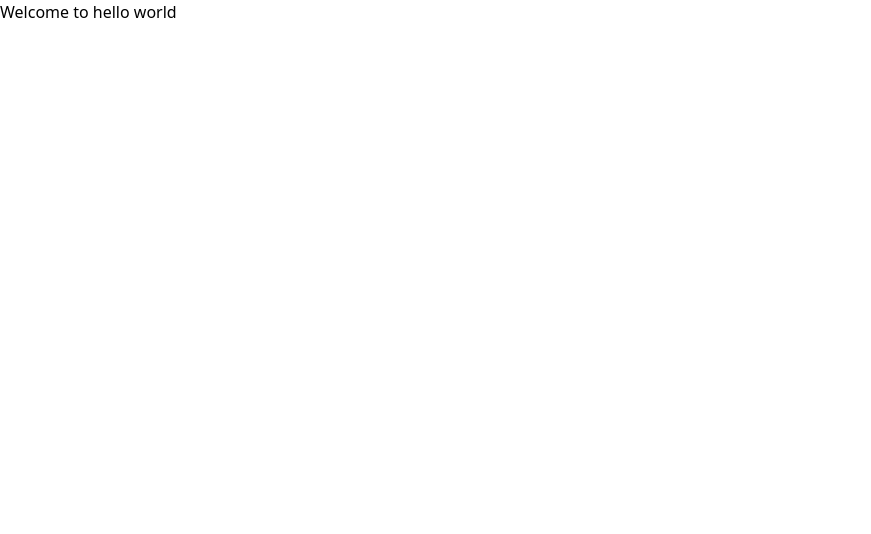
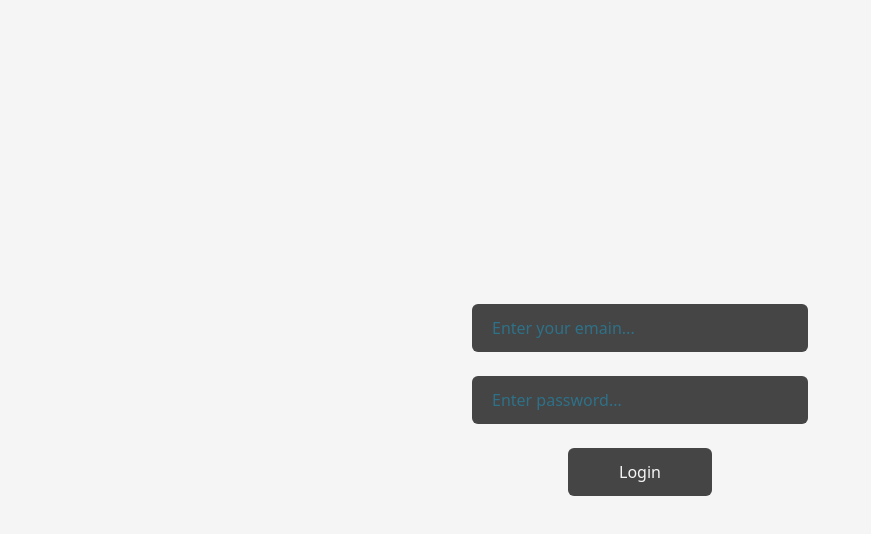
Before and after one commit to silentFellow/AI_Website, a React (Vite) app in the folder client/: page /admin/login in a window 1280 px wide. Shown: the top 534 px of the page, without its empty margins (0-871 px from the left). Built offline with nearby package versions, Linux system fonts and the light colour scheme.

Commit message:
login page

```diff
--- a/client/package.json
+++ b/client/package.json
@@ -12,6 +12,8 @@
   "dependencies": {
     "axios": "^1.5.1",
     "react": "^18.2.0",
+    "react-cookie": "^6.1.1",
+    "react-cookies": "^0.1.1",
     "react-dom": "^18.2.0",
     "react-router-dom": "^6.17.0"
   },
--- a/client/src/App.jsx
+++ b/client/src/App.jsx
@@ -1,8 +1,23 @@
 import React from 'react'
+import { BrowserRouter as Router, Routes, Route } from 'react-router-dom';
+import AdminLogin from './pages/AdminLogin';
+import Home from './pages/Home';
+import Admin from './pages/Admin';
+import { PrivateRouteForAdmin, PrivateRouteForLogin } from './pages/PrivateRoutes/PrivateRoute';
 
 const App = () => {
   return (
-    <div>Welcome to hello world</div>
+    <Router>
+      <Routes>
+        <Route path='/' element={<Home />} />
+        <Route element={<PrivateRouteForAdmin />}>
+          <Route path='/admin/details' element={<Admin />} />
+        </Route>
+        <Route element={<PrivateRouteForLogin />}>
+          <Route path='/admin/login' element={<AdminLogin />} />
+        </Route>
+      </Routes>
+    </Router>
   );
 }
 
--- /dev/null
+++ b/client/src/api/app.jsx
@@ -0,0 +1,7 @@
+import axios from 'axios'
+
+const instance = axios.create({
+  baseURL: 'http://127.0.0.1:8000'
+})
+
+export default instance
--- /dev/null
+++ b/client/src/pages/Admin.jsx
@@ -0,0 +1,9 @@
+import React from 'react'
+
+const Admin = () => {
+  return (
+    <div>Admin</div>
+  )
+}
+
+export default Admin
--- a/client/src/pages/AdminLogin.jsx
+++ b/client/src/pages/AdminLogin.jsx
@@ -1,23 +1,71 @@
 import React from 'react'
+import { useRef, useState } from 'react'
+import { useNavigate } from 'react-router-dom'
+import { useCookies } from 'react-cookie'
+import userApi from '../api/app'
 
 const AdminLogin = () => {
+
+  const navigate = useNavigate()
+  const [_, setCookie] = useCookies(["user"]);
+
+  const emailRef = useRef()
+  const passRef = useRef()
+  const [message, setMessage] = useState('')
+
+  const login = async () => {
+    const userName = emailRef.current.value
+    const password = passRef.current.value
+
+    try {
+      if(userName == '' || password == '') {
+        setMessage("Enter all details.")
+        return
+      }
+      setMessage('Please wait...')
+      const res = await userApi.get(`/users/login/${userName}`)
+      console.log(res)
+      if(res.data.password === password) {
+        setCookie('user', res.data.userName)
+        navigate('/admin/details')
+      }
+      else {
+        setMessage("ID or password don't match")
+      }
+    }
+    catch(e) {
+      setMessage("Something went wrong")
+      console.log(e)
+    }
+    finally {
+      setTimeout(() => setMessage(''), 3000)
+    }
+  }
+
   return (
-    <main className="h-screen w-screen flex justify-center items-center">
-      <section className="flex p-2">
+    <main className="h-screen w-screen flex justify-center items-center bg-primary">
+      <section className="flex flex-col justify-center items-center rounded-md">
         <input
           type="text"
           placeholder='Enter your emain...'
-          className=''
+          className='bg-secondary placeholder:text-ascent text-primary p-3 px-5 rounded-md my-3 w-[21rem]'
+          ref={emailRef}
         />
         <input
           type="password"
           placeholder='Enter password...'
-          className=''
+          className='bg-secondary placeholder:text-ascent text-primary p-3 px-5 rounded-md my-3 w-[21rem]'
+          ref={passRef}
         />
+
+        <section className={`${message == '' ? 'hidden' : "w-[21rem] flex justify-center items-center bg-secondary text-primary my-2 p-3"}`}>
+          <span>{message}</span>
+        </section>
 
         <button
           type='submit'
-          className=''
+          className='bg-secondary placeholder:text-ascent text-primary p-3 px-5 rounded-md my-3 hover:opacity-90 w-[9rem]'
+          onClick={login}
         >
           Login
         </button>
--- /dev/null
+++ b/client/src/pages/Home.jsx
@@ -0,0 +1,12 @@
+import React from 'react'
+import { Link } from 'react-router-dom'
+
+const Home = () => {
+  return (
+    <button className="bg-black p-3">
+      <Link to='/admin/login'><span className='text-white'>AdminLogin</span></Link>
+    </button>
+  )
+}
+
+export default Home
--- /dev/null
+++ b/client/src/pages/PrivateRoutes/PrivateRoute.jsx
@@ -0,0 +1,21 @@
+import { Outlet, Navigate } from "react-router-dom";
+import { useCookies } from 'react-cookie'
+
+const PrivateRouteForAdmin = () => {
+  const [cookies, _] = useCookies(["user"]);
+  return (
+    cookies.user != undefined ? <Outlet /> : <Navigate to='/admin/login' />
+  )
+}
+
+const PrivateRouteForLogin = () => {
+  const [cookies, _] = useCookies(["user"]);
+  return (
+    cookies.user == undefined ? <Outlet /> : <Navigate to='/admin/details' />
+  )
+}
+
+export {
+  PrivateRouteForAdmin,
+  PrivateRouteForLogin
+}
--- a/client/tailwind.config.js
+++ b/client/tailwind.config.js
@@ -7,9 +7,14 @@ export default {
   theme: {
     extend: {
       colors: {
-        'primary-color': '#12151a',
-        'secondary-color':'#282A37',
-        'tertiary-color':'#015C9A'
+        /* 'primary': '#010824',
+        'secondary': '#f5f5f5',
+        'ascent': '#8C919D',
+        'dbg': '#282A37' */
+        'primary': '#F5F5F5',
+        'secondary': '#454545',
+        'ascent': '#2E7188',
+        'bg': '#F5F5DC',
       }
     },
   },
```
Also changed, not shown: 1 other file (tests, documents, lock files or other folders).
